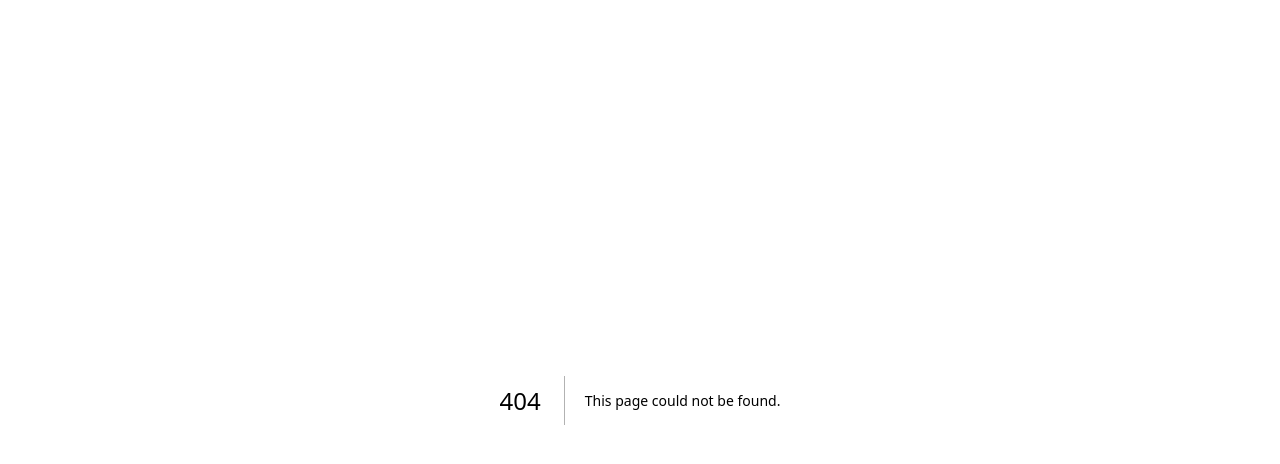
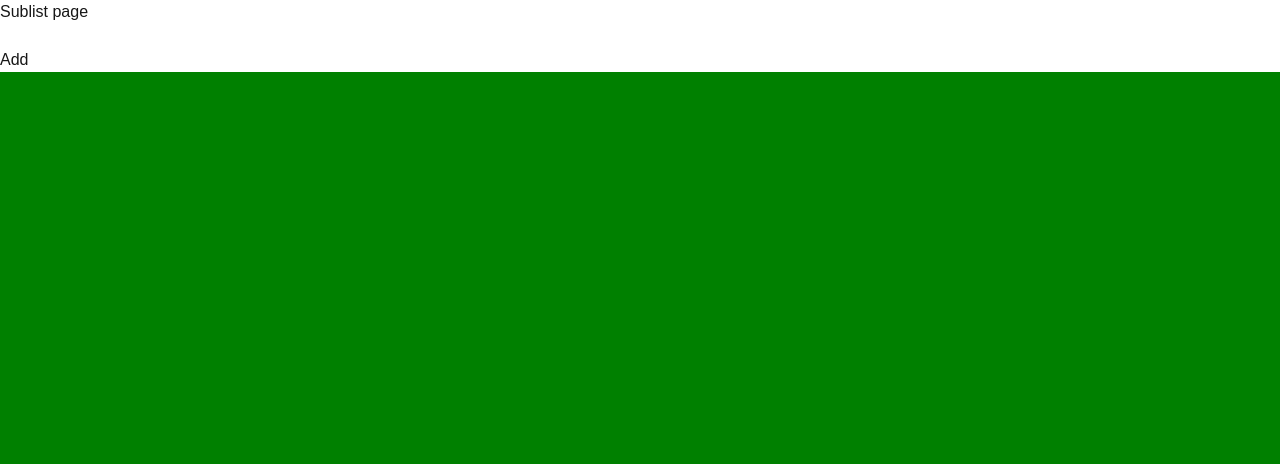
Before and after one commit to sameerehmad/to-do-list-in-react, a Next.js app: page /1 in a window 1280 px wide. Before the commit this address had no page. Shown: the top 464 px of the page. Built offline with nearby package versions, Linux system fonts and the light colour scheme.

Commit message:
28 Page added for sublists (#30)
Co-authored-by: Muhammad Naveed Shahzad <naveedkpr+1@gmail.com>

```diff
--- /dev/null
+++ b/src/app/[sublist_id]/page.tsx
@@ -0,0 +1,7 @@
+import TodoApp from "../components/TodoApp/todoApp";
+
+export default function SubPage() {
+    return (
+        <TodoApp title="Sublist page" />
+    );
+}
```
